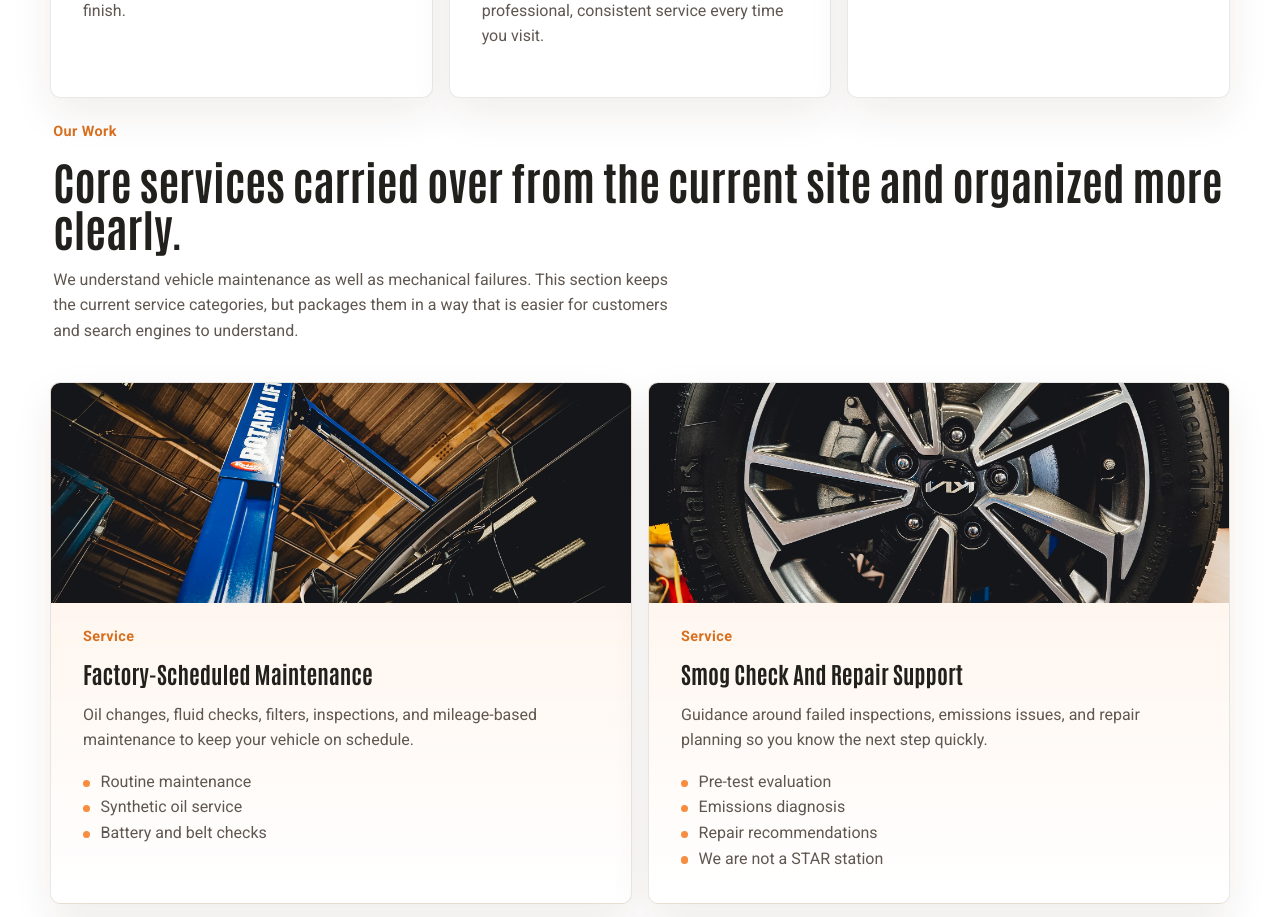
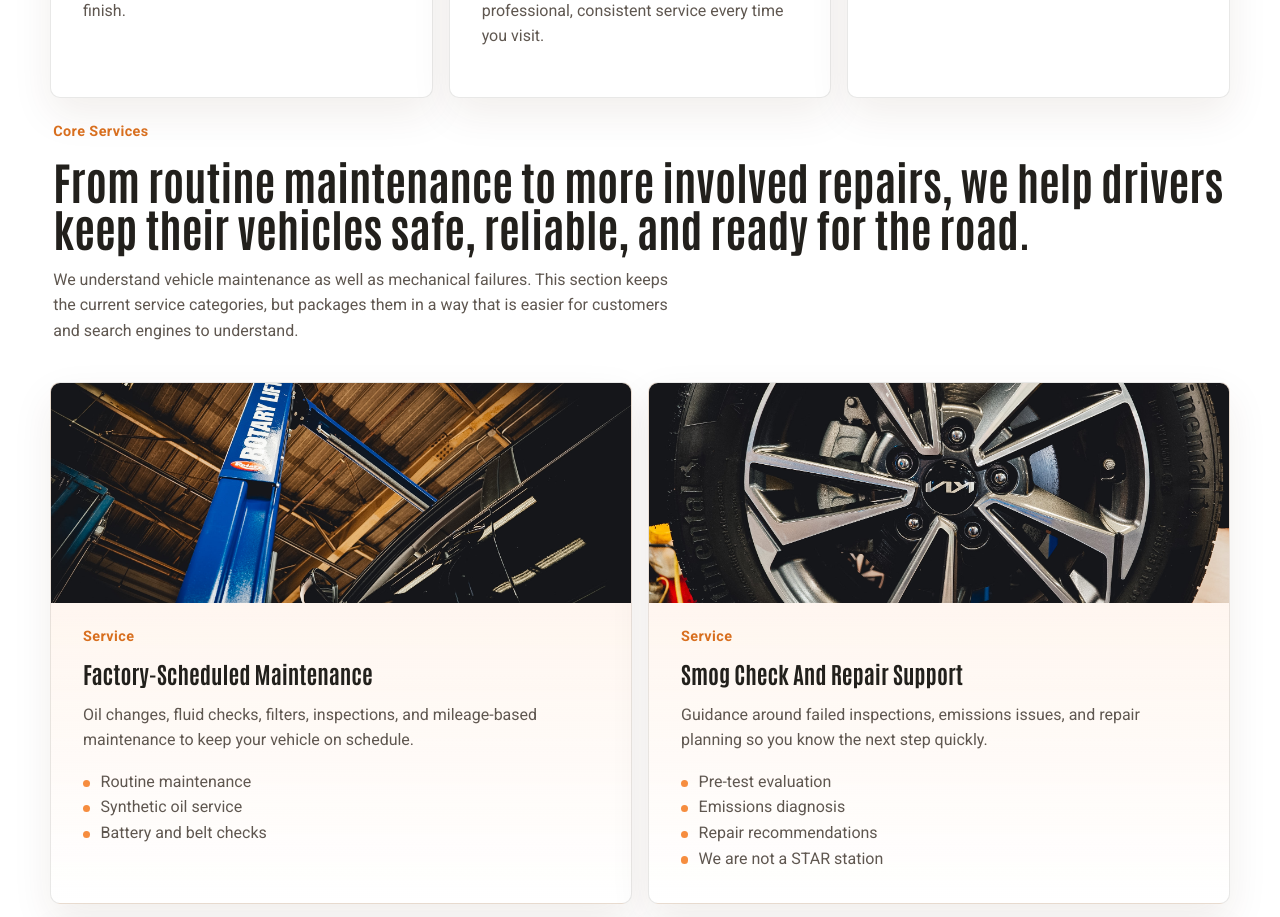
Before and after one commit to DietmarSZ/stechherman, a Next.js app: page / in a window 1280 px wide. Shown: the part 800-1717 px from the top of the page. Built offline with nearby package versions, Linux system fonts and the light colour scheme.

Commit message:
Refine core services section heading

```diff
--- a/src/app/page.tsx
+++ b/src/app/page.tsx
@@ -90,8 +90,8 @@ export default function HomePage() {
 
       <section className="section contrast">
         <div className="section-heading">
-          <p className="eyebrow">Our Work</p>
-          <h2>Core services carried over from the current site and organized more clearly.</h2>
+          <p className="eyebrow">Core Services</p>
+          <h2>From routine maintenance to more involved repairs, we help drivers keep their vehicles safe, reliable, and ready for the road.</h2>
           <p>
             We understand vehicle maintenance as well as mechanical failures. This section keeps the
             current service categories, but packages them in a way that is easier for customers and
```
